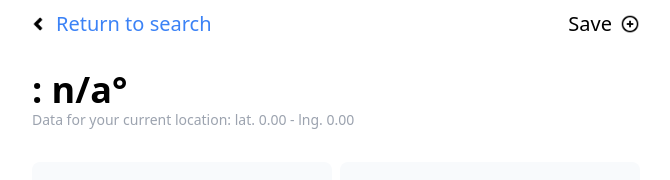
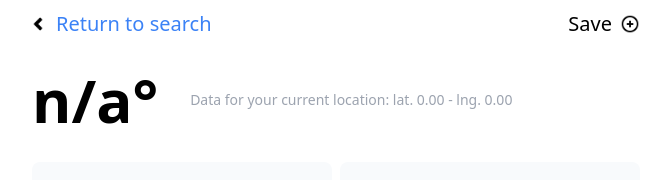
Before and after one commit to jakubgania/weather-app, a Vue app: page / in a window 1280 px wide. Shown: the part 185-365 px from the top of the page, without its empty margins (304-974 px from the left). Built offline with nearby package versions, Linux system fonts and the light colour scheme; no server answers.

Commit message:
development

```diff
--- a/src/App.vue
+++ b/src/App.vue
@@ -8,6 +8,7 @@ import { useGeoLocation } from './useGeoLocation';
 import { useSearchLocation } from './useSearchLocation';
 
 import SearchResultsList from './components/SearchResultsList.vue';
+import LocationLabel from './components/LocationLabel.vue';
 import GridDetails from './components/GridDetails.vue';
 import HourlyForecast from './components/HourlyForecast.vue';
 import DailyForecast from './components/DailyForecast.vue';
@@ -250,18 +251,19 @@ onMounted( async () => {
               autocomplete="off"
               :class="[
                 'w-full',
-                'p-3',
+                'py-3',
+                'pl-4',
                 'pr-12',
                 'placeholder-slate-400',
                 'font-semibold',
-                'rounded-xl',
+                'rounded-full',
                 'border',
                 'bg-transparent',
-                'border-slate-100',
+                'border-slate-200',
                 'focus:outline-none',
               ]"
             />
-            <img src="../src/assets/magnifier.png" class="absolute inset-y-3 right-0 w-9 pt-8 pr-3 my-auto" />
+            <img src="../src/assets/magnifier.png" class="absolute inset-y-3 right-1 w-9 pt-8 pr-3 my-auto" />
           </div>
         </div>
         <div class="mt-3">
@@ -315,34 +317,13 @@ onMounted( async () => {
             </template>
           </div>
         </div>
-        <div>
-          <div>
-            <div class="flex items-center">
-              <span class="text-3xl md:text-4xl font-semibold">
-                {{ currentCity.cityName }}:
-                {{ weatherAPIData ? transformNumber(weatherAPIData?.current.temperature_2m) : "n/a" }}&deg;
-              </span>
-              <img
-                v-if="weatherAPIData?.current.weather_code"
-                :src="getWeatherDetails(String(weatherAPIData?.current.weather_code), true).image"
-                :alt="getWeatherDetails(String(weatherAPIData?.current.weather_code), true).description"
-                class="w-16"
-              />
-            </div>
-          </div>
-          <p v-if="currentLocationFlag" class="text-sm text-gray-400">
-            Data for your current location: lat. {{ currentCity.latitude.toFixed(2) }} - lng. {{ currentCity.longitude.toFixed(2) }}
-          </p>
-          <p v-else class="text-sm text-gray-400">
-            <!-- for some results there is no country value -->
-            <template v-if="currentCity.country">
-              {{ `${currentCity.country} - ${currentCity.admin1} | ${currentCity.countryCode}` }}
-            </template>
-            <template v-else>
-              {{ `${currentCity.admin1} | ${currentCity.countryCode}` }}
-            </template>
-          </p>
-        </div>
+        <LocationLabel
+          :currentCity="currentCity"
+          :wheaterData="weatherAPIData"
+          :currentLocationFlag="currentLocationFlag"
+          :transformNumber="transformNumber"
+          :getWeatherDetails="getWeatherDetails"
+        />
         <GridDetails
           :weatherData="weatherAPIData"
           :formattedTime="formattedTime"
--- /dev/null
+++ b/src/components/LocationLabel.vue
@@ -0,0 +1,46 @@
+<script setup lang="ts">
+import { defineProps } from 'vue';
+import { City, WeatherApiResponse } from '../types';
+
+defineProps<{
+  currentCity: City;
+  wheaterData: WeatherApiResponse | null;
+  currentLocationFlag: boolean;
+  transformNumber: (temperature: number) => number;
+  getWeatherDetails: (weatherCode: string, checkDay: boolean) => { image: string; description: string } | null;
+}>();
+</script>
+
+<template>
+  <div class="flex items-center gap-4 md:gap-6 lg:gap-8">
+    <div class="flex items-center">
+      <span class="text-5xl md:text-6xl font-bold">{{ wheaterData ? transformNumber(wheaterData?.current.temperature_2m) : "n/a" }}&deg;</span>
+      <img
+        v-if="wheaterData?.current.weather_code"
+        :src="getWeatherDetails(String(wheaterData?.current.weather_code), true)?.image"
+        :alt="getWeatherDetails(String(wheaterData?.current.weather_code), true)?.description"
+        class="w-16 md:w-20 lg:w-24"
+      />
+    </div>
+    <div>
+      <div>
+        <div class="flex items-center">
+          <span class="text-2xl md:text-3xl font-semibold">
+            {{ currentCity.cityName }}
+          </span>
+        </div>
+      </div>
+      <p v-if="currentLocationFlag" class="text-sm text-gray-400">
+        Data for your current location: lat. {{ currentCity.latitude.toFixed(2) }} - lng. {{ currentCity.longitude.toFixed(2) }}
+      </p>
+      <p v-else class="text-sm text-gray-400">
+        <template v-if="currentCity.country">
+          {{ `${currentCity.country} - ${currentCity.admin1} | ${currentCity.countryCode}` }}
+        </template>
+        <template v-else>
+          {{ `${currentCity.admin1} | ${currentCity.countryCode}` }}
+        </template>
+      </p>
+    </div>
+  </div>
+</template>
```
